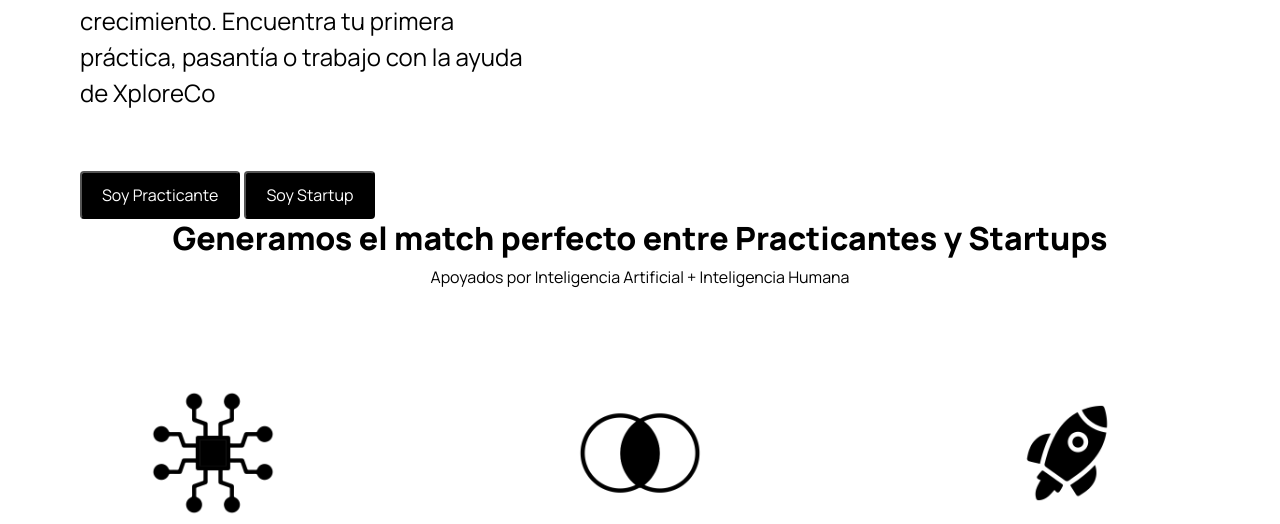
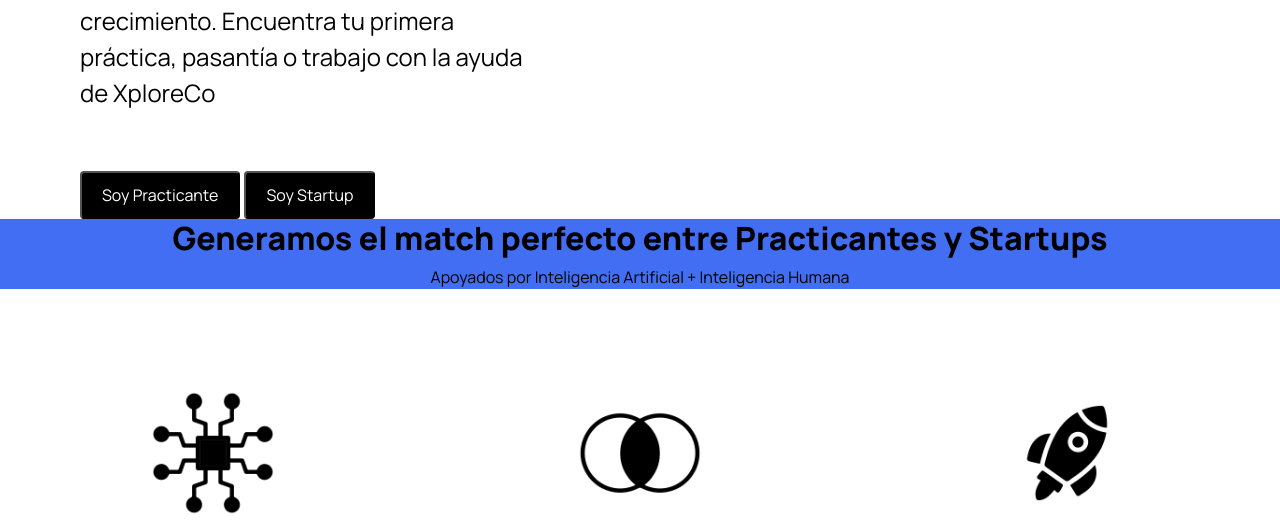
Before and after one commit to NicoleMatusP/EntregaLunes3Abril, a website: page index.html in a window 1280 px wide. Shown: the part 568-1092 px from the top of the page. Drawn offline with nearby package versions, Linux system fonts and the light colour scheme; a web font is replaced by a local one.

Commit message:
mitad de index avanzada

```diff
--- a/css/main.css
+++ b/css/main.css
@@ -151,6 +151,10 @@ html {
   border-radius: 4px;
   background-color: black;
   color: white;
+}
+
+.contenedor-match {
+  background-color: rgb(65, 110, 242);
 }
 
 .texto-1 {
```
Also changed, not shown: img/imgheader.webp (added), 1 other file.
